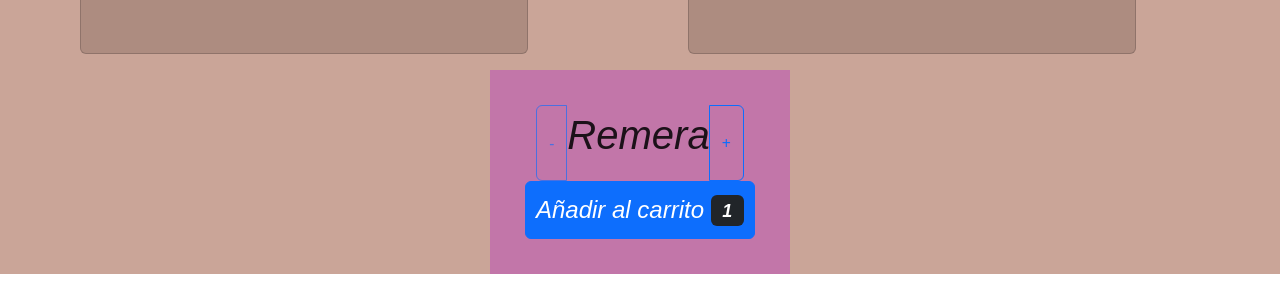
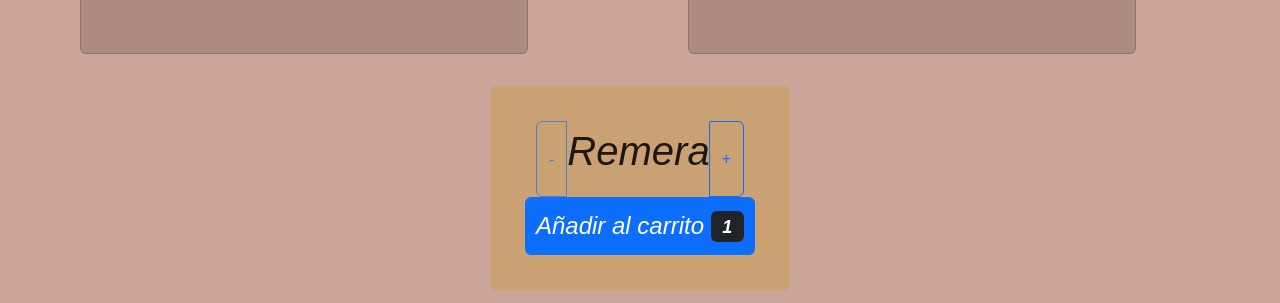
Before and after one commit to nahuelmf/React-Figueroa, a React (Create React App) app: page / in a window 1280 px wide. Shown: the part 2673-2976 px from the top of the page. Before the commit the page ends 2947 px from the top, so only its background shows below. Built offline with nearby package versions, Linux system fonts and the light colour scheme.

Commit message:
ItemList

```diff
--- a/src/components/ItemCount/ItemCount.css
+++ b/src/components/ItemCount/ItemCount.css
@@ -7,8 +7,11 @@
 }
 
 .box{
-    background-color: rgb(194, 118, 169);
+    background-color: rgb(202, 161, 115);
     padding: 35px 35px;
+    border-radius: 5px;
+    margin-bottom: 1rem;
+    margin-top: 1rem;
 }
 
 .boton {
--- a/src/components/ItemListContainer/ItemList/Item/ItemList.jsx
+++ b/src/components/ItemListContainer/ItemList/ItemList.jsx
@@ -1,5 +1,6 @@
 import React from 'react'
-import Item from './Item'
+import Item from './Item/Item'
+
 
 export default function ItemList({data =[] })  {
 
--- a/src/components/ItemListContainer/ItemListContainer.jsx
+++ b/src/components/ItemListContainer/ItemListContainer.jsx
@@ -1,6 +1,8 @@
 import React, {useState, useEffect} from 'react'
 import ItemCount from '../ItemCount/ItemCount'
-import ItemList from './ItemList/Item/ItemList'
+import ItemList from './ItemList/ItemList';
+
+
 import './ItemListContainer.css'
 
 
@@ -36,7 +38,7 @@ return(
     <div>
     <h1 className='titulo'> {props.title} </h1>
     <p className='tipografia'>{props.text} </p>
-      <ItemList data={data} />
+<ItemList data={data} />
     </div>
     <div>
       <ItemCount initial={1} stock={5} onAdd={onAdd} / >
```
